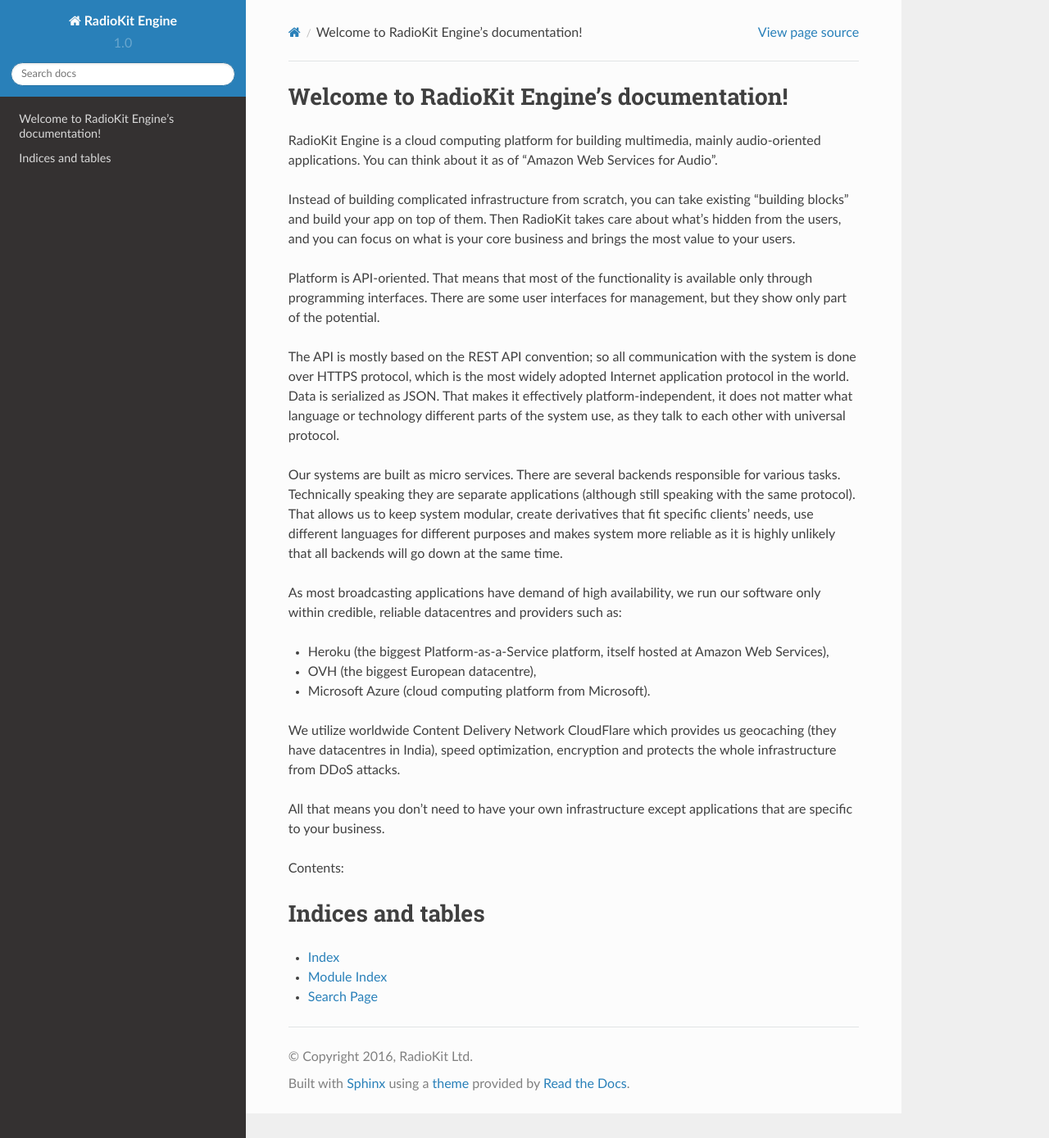
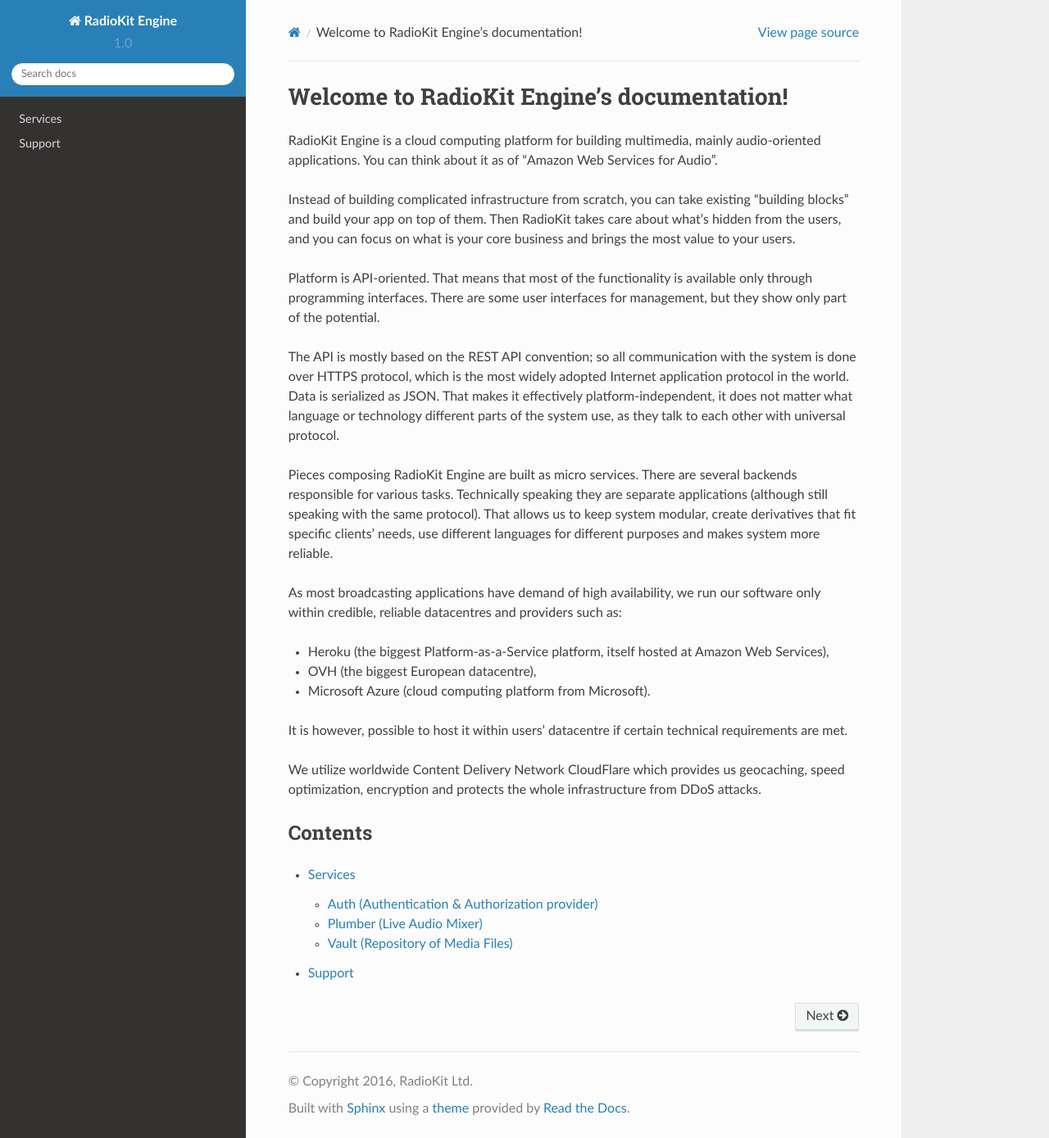
Before and after one commit to radiokit/engine-docs, a Sphinx documentation site: the page built from docs/source/index.rst, in a window 1280 px wide and 1389 px high. Shown: the whole window at 82% size. Built offline with Sphinx 7.4.7 and the Read the Docs theme 2.0.0, drawn with Linux system fonts in a browser that asks for light colours.

Commit message:
Updated vault

```diff
--- a/docs/source/index.rst
+++ b/docs/source/index.rst
@@ -6,37 +6,49 @@
 Welcome to RadioKit Engine's documentation!
 ===========================================
 
-RadioKit Engine is a cloud computing platform for building multimedia, mainly audio-oriented applications. You can think about it as of “Amazon Web Services for Audio”.
+RadioKit Engine is a cloud computing platform for building multimedia, mainly
+audio-oriented applications. You can think about it as of “Amazon Web Services
+for Audio”.
 
-Instead of building complicated infrastructure from scratch, you can take existing “building blocks” and build your app on top of them. Then RadioKit takes care about what’s hidden from the users, and you can focus on what is your core business and brings the most value to your users.
+Instead of building complicated infrastructure from scratch, you can take
+existing “building blocks” and build your app on top of them. Then RadioKit takes
+care about what’s hidden from the users, and you can focus on what is your core
+business and brings the most value to your users.
 
-Platform is API-oriented. That means that most of the functionality is available only through programming interfaces. There are some user interfaces for management, but they show only part of the potential.
+Platform is API-oriented. That means that most of the functionality is available
+only through programming interfaces. There are some user interfaces for management,
+but they show only part of the potential.
 
-The API is mostly based on the REST API convention; so all communication with the system is done over HTTPS protocol, which is the most widely adopted Internet application protocol in the world. Data is serialized as JSON. That makes it effectively platform-independent, it does not matter what language or technology different parts of the system use, as they talk to each other with universal protocol.
+The API is mostly based on the REST API convention; so all communication with
+the system is done over HTTPS protocol, which is the most widely adopted Internet
+application protocol in the world. Data is serialized as JSON. That makes it
+effectively platform-independent, it does not matter what language or technology
+different parts of the system use, as they talk to each other with universal protocol.
 
-Our systems are built as micro services. There are several backends responsible for various tasks. Technically speaking they are separate applications (although still speaking with the same protocol). That allows us to keep system modular, create derivatives that fit specific clients’ needs, use different languages for different purposes and makes system more reliable as it is highly unlikely that all backends will go down at the same time.
+Pieces composing RadioKit Engine are built as micro services. There are several
+backends responsible for various tasks. Technically speaking they are separate
+applications (although still speaking with the same protocol). That allows us to
+keep system modular, create derivatives that fit specific clients’ needs, use different
+languages for different purposes and makes system more reliable.
 
-As most broadcasting applications have demand of high availability, we run our software only within credible, reliable datacentres and providers such as:
+As most broadcasting applications have demand of high availability, we run our
+software only within credible, reliable datacentres and providers such as:
 
 *	Heroku (the biggest Platform-as-a-Service platform, itself hosted at Amazon Web Services),
 *	OVH (the biggest European datacentre),
 *	Microsoft Azure (cloud computing platform from Microsoft).
 
-We utilize worldwide Content Delivery Network CloudFlare which provides us geocaching (they have datacentres in India), speed optimization, encryption and protects the whole infrastructure from DDoS attacks.
+It is however, possible to host it within users' datacentre if certain technical
+requirements are met.
 
-All that means you don’t need to have your own infrastructure except applications that are specific to your business.
+We utilize worldwide Content Delivery Network CloudFlare which provides us geocaching,
+speed optimization, encryption and protects the whole infrastructure from DDoS attacks.
 
-
-Contents:
+Contents
+~~~~~~~~
 
 .. toctree::
    :maxdepth: 2
 
-
-
-Indices and tables
-==================
-
-* :ref:`genindex`
-* :ref:`modindex`
-* :ref:`search`
+   services
+   support
--- /dev/null
+++ b/docs/source/services.rst
@@ -0,0 +1,14 @@
+Services
+========
+
+
+
+
+Contents:
+
+.. toctree::
+   :maxdepth: 2
+
+   services/auth
+   services/plumber
+   services/vault
--- /dev/null
+++ b/docs/source/services/auth.rst
@@ -0,0 +1,10 @@
+Auth (Authentication & Authorization provider)
+==============================================
+
+
+
+
+Contents:
+
+.. toctree::
+   :maxdepth: 2
--- /dev/null
+++ b/docs/source/services/plumber.rst
@@ -0,0 +1,10 @@
+Plumber (Live Audio Mixer)
+==========================
+
+
+
+
+Contents:
+
+.. toctree::
+   :maxdepth: 2
--- /dev/null
+++ b/docs/source/services/vault.rst
@@ -0,0 +1,13 @@
+Vault (Repository of Media Files)
+=================================
+
+
+
+
+Contents:
+
+.. toctree::
+   :maxdepth: 2
+
+   vault/importing
+   vault/uploading
```
Also changed, not shown: docs/source/services/vault/importing.rst (added, +10 -0 lines), docs/source/services/vault/uploading.rst (added, +47 -0 lines), docs/source/support.rst (added, +9 -0 lines), 2 other files.
